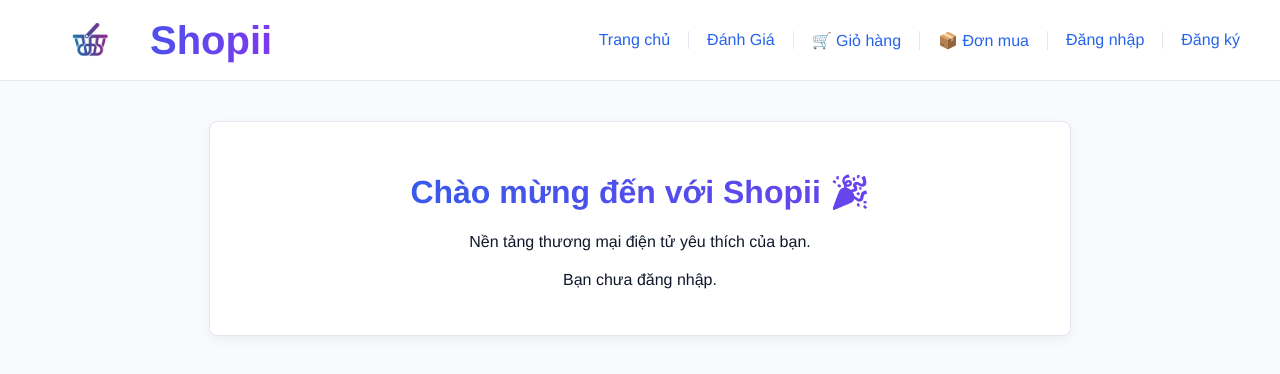
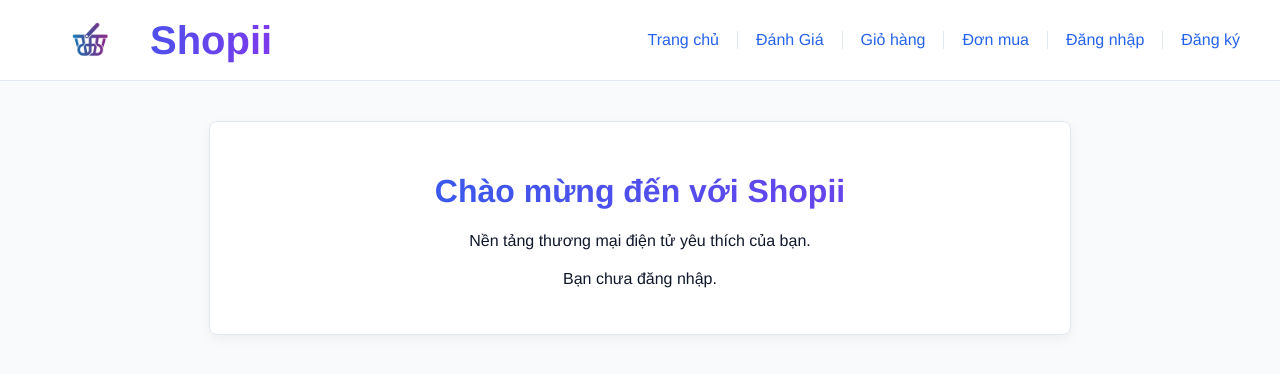
Before and after one commit to VuongZ/Shopii, a React (Vite) app in the folder frontend/: page / in a window 1280 px wide. Shown: the top 374 px of the page. Built offline with nearby package versions, Linux system fonts and the light colour scheme.

Commit message:
xoa icon

```diff
--- a/frontend/src/App.jsx
+++ b/frontend/src/App.jsx
@@ -47,8 +47,8 @@ function App() {
           <nav className="nav-menu">
             <Link to="/" className="nav-link">Trang chủ</Link>
             <Link to="/reviews" className="nav-link">Đánh Giá</Link>
-            <Link to="/cart" className="nav-link">🛒 Giỏ hàng</Link>
-            <Link to="/orders" className="nav-link">📦 Đơn mua</Link>
+            <Link to="/cart" className="nav-link"> Giỏ hàng</Link>
+            <Link to="/orders" className="nav-link"> Đơn mua</Link>
 
             {isLogin ? (
               <span
@@ -95,13 +95,13 @@ function Home() {
 
   return (
     <div className="welcome-card">
-      <h1 className="home-title">Chào mừng đến với Shopii 🎉</h1>
+      <h1 className="home-title">Chào mừng đến với Shopii </h1>
       <p>Nền tảng thương mại điện tử yêu thích của bạn.</p>
 
       {isLogin ? (
         <div style={{ marginTop: 20 }}>
           <span style={{ color: "green", fontWeight: "bold" }}>
-            ✅ Đã đăng nhập
+             Đã đăng nhập
           </span>
           <button onClick={logout} className="btn-logout">
             Đăng xuất
```
Also changed, not shown: 1 other file (tests, documents, lock files or other folders).
